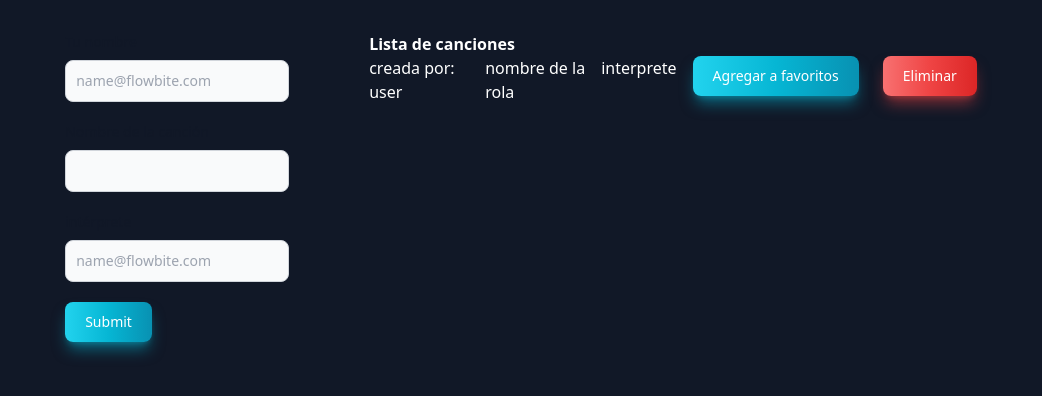
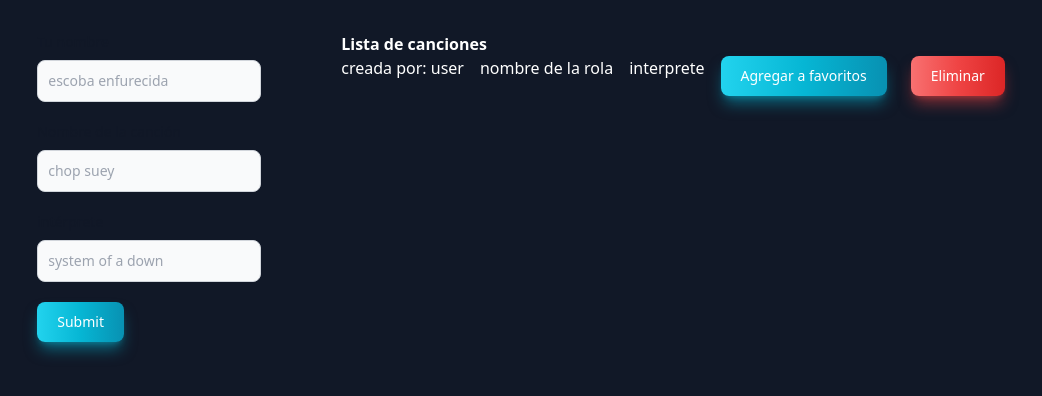
Before and after one commit to aluzdev/CRUD-vanilla, a website: page index.html in a window 1280 px wide. Shown: the whole page, without its empty margins (115-1157 px from the left). Drawn offline with Linux system fonts and the light colour scheme.

Commit message:
placeholders

```diff
--- a/index.html
+++ b/index.html
@@ -20,7 +20,7 @@
           type="text"
           id="name"
           class="bg-gray-50 border border-gray-300 text-gray-900 text-sm rounded-lg focus:ring-blue-500 focus:border-blue-500 block w-full p-2.5 dark:bg-gray-700 dark:border-gray-600 dark:placeholder-gray-400 dark:text-white dark:focus:ring-blue-500 dark:focus:border-blue-500"
-          placeholder="name@flowbite.com"
+          placeholder="escoba enfurecida"
           required
         />
       </div>
@@ -34,7 +34,7 @@
           type="text"
           id="songName"
           class="bg-gray-50 border border-gray-300 text-gray-900 text-sm rounded-lg focus:ring-blue-500 focus:border-blue-500 block w-full p-2.5 dark:bg-gray-700 dark:border-gray-600 dark:placeholder-gray-400 dark:text-white dark:focus:ring-blue-500 dark:focus:border-blue-500"
-          required
+          placeholder="chop suey"
         />
       </div>
       <div class="mb-5">
@@ -48,8 +48,7 @@
           type="text"
           id="intérprete"
           class="bg-gray-50 border border-gray-300 text-gray-900 text-sm rounded-lg focus:ring-blue-500 focus:border-blue-500 block w-full p-2.5 dark:bg-gray-700 dark:border-gray-600 dark:placeholder-gray-400 dark:text-white dark:focus:ring-blue-500 dark:focus:border-blue-500"
-          placeholder="name@flowbite.com"
-          required
+          placeholder="system of a down"
         />
       </div>
       <button class="btn-primary">Submit</button>
@@ -59,9 +58,9 @@
       <h1 class="text-white font-bold">Lista de canciones</h1>
       <ul>
         <li class="flex gap-4 text-white">
-          <p class="max-w-[100px]">creada por: user</p>
-          <p class="max-w-[100px]">nombre de la rola</p>
-          <p class="max-w-[100px]">interprete</p>
+          <p class="max-w-[150px]">creada por: user</p>
+          <p class="max-w-[150px]">nombre de la rola</p>
+          <p class="max-w-[150px]">interprete</p>
           <button class="btn-primary">Agregar a favoritos</button>
           <button class="btn-danger">Eliminar</button>
         </li>
```
Also changed, not shown: src/output.css.
